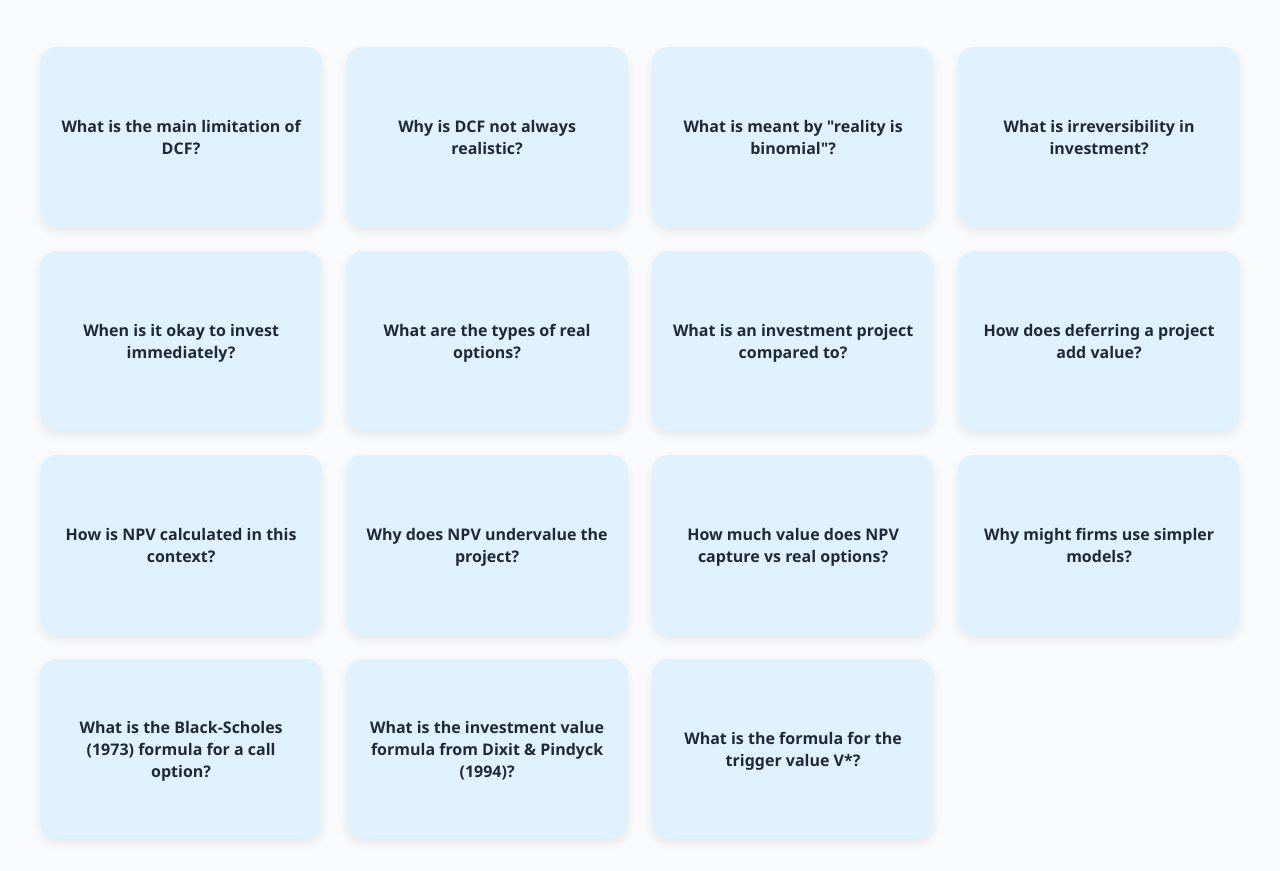
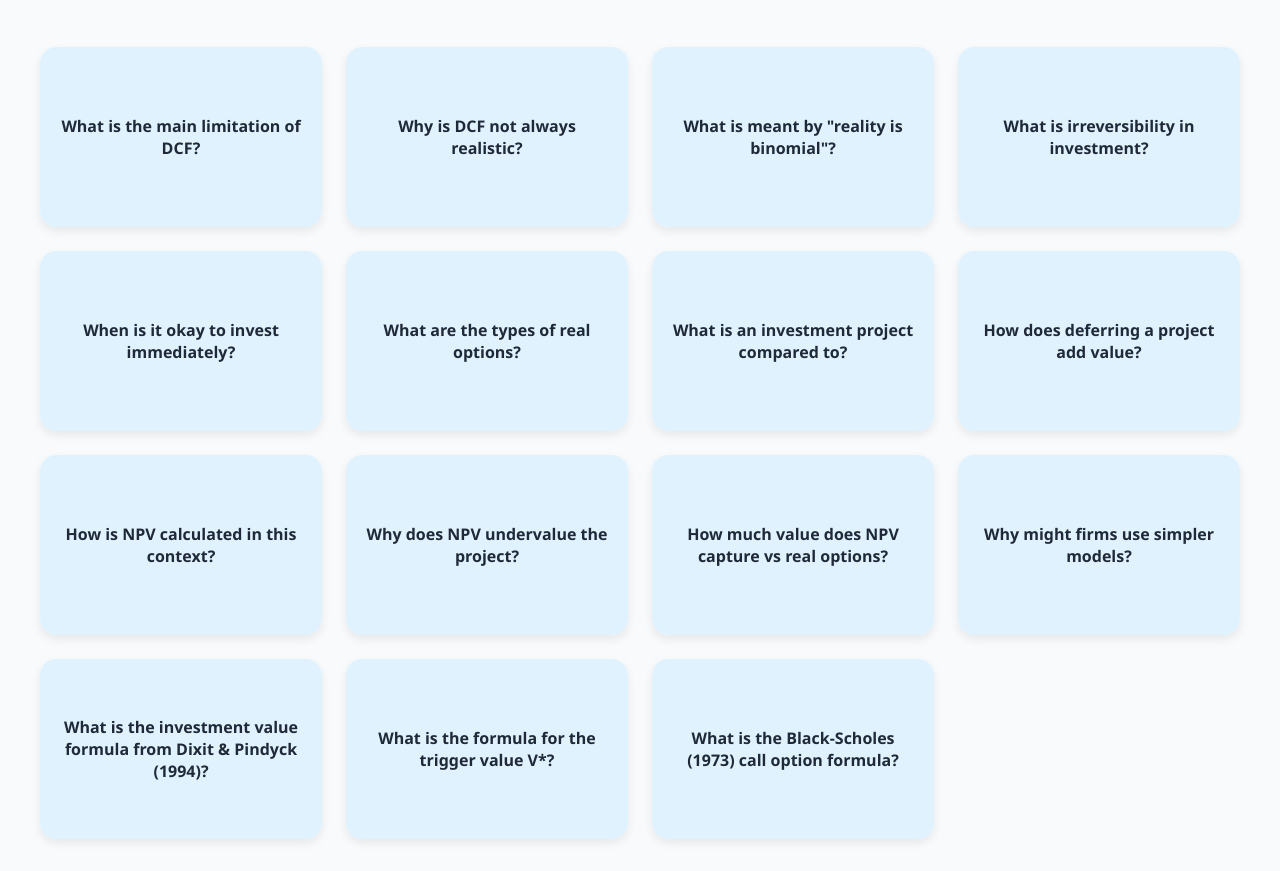
Before and after one commit to edwardwclarke/ECOM118-FLASHCARDS, a plain HTML site: page week10.html in a window 1280 px wide. Shown: the part 149-1020 px from the top of the page. Drawn offline with Linux system fonts and the light colour scheme.

Commit message:
Add files via upload

```diff
--- a/week10.html
+++ b/week10.html
@@ -133,12 +133,19 @@
 
 <!-- Equations Flashcards -->
 
-<div class="card" onclick="this.classList.toggle('flipped')"><div class="card-inner"><div class="card-face card-front">What is the Black-Scholes (1973) formula for a call option?</div><div class="card-face card-back">C = S·e<sup>−δT</sup>·N(d₁) − X·e<sup>−rT</sup>·N(d₂), where:<br>d₁ = [ln(S/X) + (r − δ + ½σ²)T] / (σ√T),<br>d₂ = d₁ − σ√T</div></div></div>
-
 <div class="card" onclick="this.classList.toggle('flipped')"><div class="card-inner"><div class="card-face card-front">What is the investment value formula from Dixit & Pindyck (1994)?</div><div class="card-face card-back">F(V) = (V* − K)·(V / V*)^β if V < V*;<br>F(V) = V − K if V ≥ V*</div></div></div>
 
 <div class="card" onclick="this.classList.toggle('flipped')"><div class="card-inner"><div class="card-face card-front">What is the formula for the trigger value V*?</div><div class="card-face card-back">V* = (β / (β − 1)) × K<br>Where β adjusts for risk and timing flexibility</div></div></div>
 
+<div class="card" onclick="this.classList.toggle('flipped')">
+  <div class="card-inner">
+    <div class="card-face card-front">What is the Black-Scholes (1973) call option formula?</div>
+    <div class="card-face card-back">
+      <img src="black-scholes.png" alt="Black-Scholes Formula" style="max-width: 100%; max-height: 100%;">
+    </div>
+  </div>
+</div>
+
 </div>
 </body>
 </html>
```
Also changed, not shown: black-scholes.png (added).
